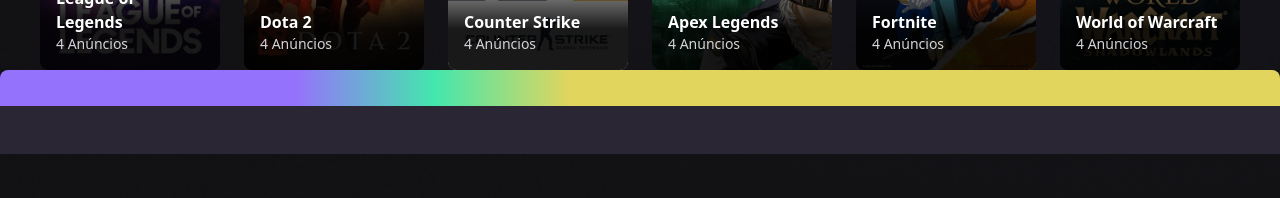
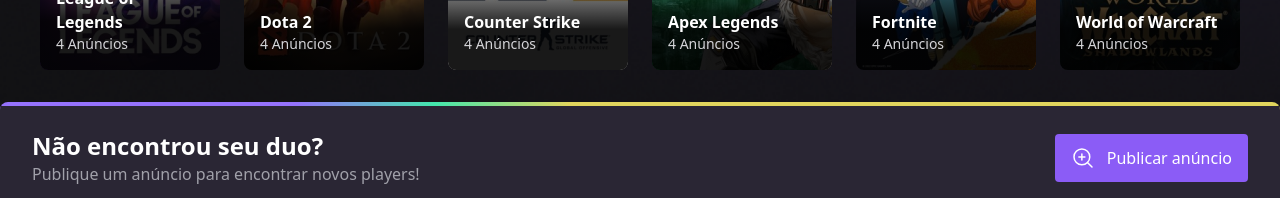
Before and after one commit to cadu4duarte/NLW---eSports, a React (Vite) app in the folder web/: page / in a window 1280 px wide. Shown: the part 754-952 px from the top of the page. Built offline with nearby package versions, Linux system fonts and the light colour scheme.

Commit message:
style: edit layout

```diff
--- a/web/src/App.tsx
+++ b/web/src/App.tsx
@@ -1,5 +1,6 @@
 import "./styles/main.css";
 import logoImg from "./assets/logo-nlw-esports.svg";
+import {MagnifyingGlassPlus} from "phosphor-react";
 
 function App() {
   return(
@@ -73,9 +74,17 @@
 
       </div>
 
-      <div className="pt-1 bg-nlw-gradient self-stretch rounded-lg">
-        <div className="bg-[#2a2634] px-8 py-6 mt-8">
+      <div className="pt-1 bg-nlw-gradient self-stretch rounded-lg mt-8 overflow-hidden">
+        <div className="bg-[#2a2634] px-8 py-6 flex justify-between items-center">
+          <div>
+            <strong className="text-2xl text-white font-black block">Não encontrou seu duo?</strong>
+            <span className="text-zinc-400 block">Publique um anúncio para encontrar novos players!</span>
+          </div>
 
+          <button className="py-3 px-4 bg-violet-500 hover:bg-violet-600 text-white rounded flex items-center gap-3">
+            <MagnifyingGlassPlus size={24}/>
+            Publicar anúncio
+          </button>
         </div>
       </div>
 
```
